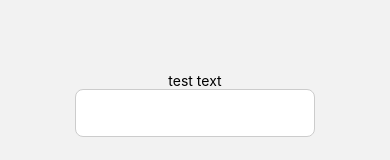
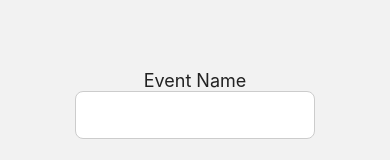
Before and after one commit to apethoud/EventManager, a React Native app: screen /AddEvent in a window 390 px wide. Shown: the part 325-485 px from the top of the page. Built offline with nearby package versions, Linux system fonts and the light colour scheme.

Commit message:
add styled-components dependency

```diff
--- a/package.json
+++ b/package.json
@@ -17,7 +17,8 @@
     "react-native": "0.67.3",
     "react-native-safe-area-context": "^4.1.2",
     "react-native-screens": "^3.13.1",
-    "react-native-vector-icons": "^9.1.0"
+    "react-native-vector-icons": "^9.1.0",
+    "styled-components": "^5.3.3"
   },
   "devDependencies": {
     "@babel/core": "^7.12.9",
--- a/src/components/AddEvent.tsx
+++ b/src/components/AddEvent.tsx
@@ -6,14 +6,18 @@ export default function AddEvent() {
 
   return (
     <View style={{ flex: 1, alignItems: 'center', justifyContent: 'center' }}>
-      <Text>test text</Text>
-      <TextInput value={name} onChangeText={setName} style={styles.input} />
+      <Text style={styles.inputLabel}>Event Name</Text>
+      <TextInput
+        value={name}
+        onChangeText={setName}
+        style={styles.inputField}
+      />
     </View>
   );
 }
 
 const styles = StyleSheet.create({
-  input: {
+  inputField: {
     height: 48,
     width: 240,
     backgroundColor: '#fff',
@@ -22,4 +26,8 @@ const styles = StyleSheet.create({
     borderColor: '#ccc',
     borderRadius: 8,
   },
+  inputLabel: {
+    fontSize: 18,
+    color: '#222',
+  },
 });
```
Also changed, not shown: 2 other files (tests, documents, lock files or other folders).
